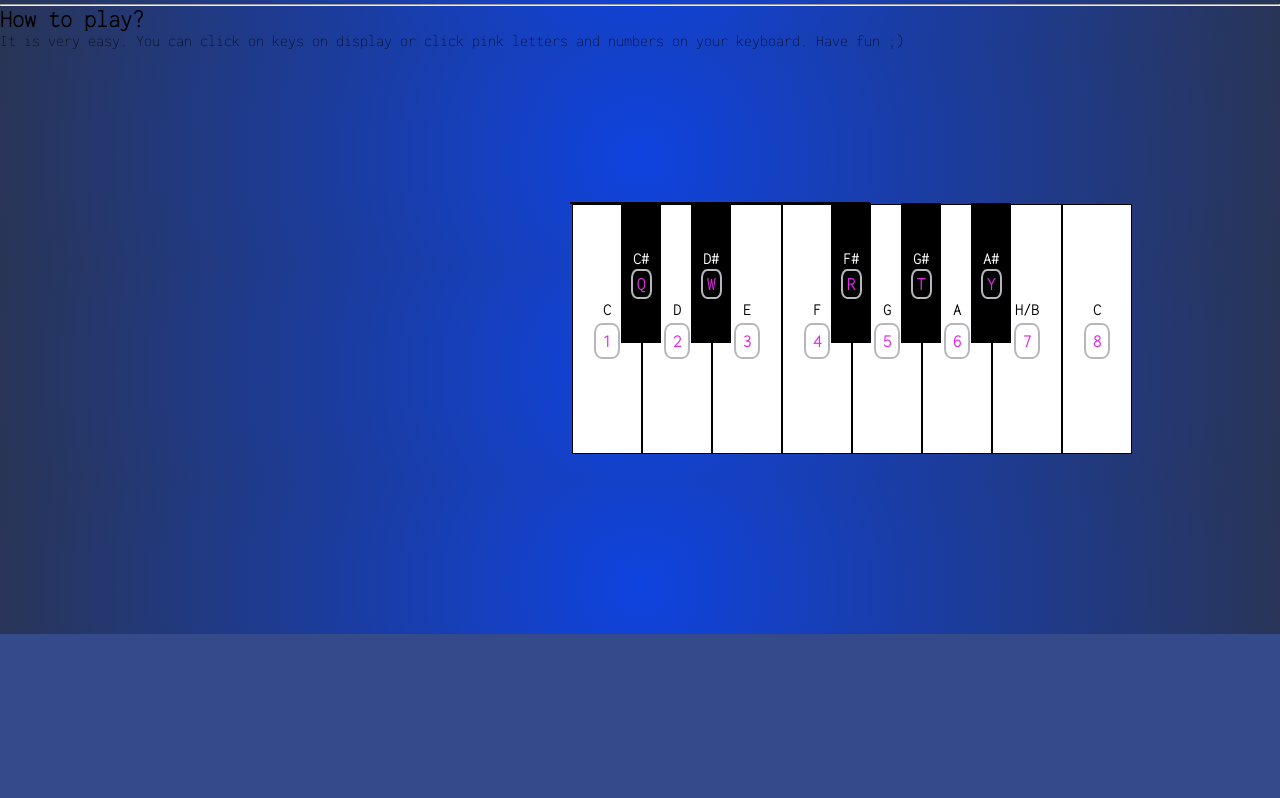
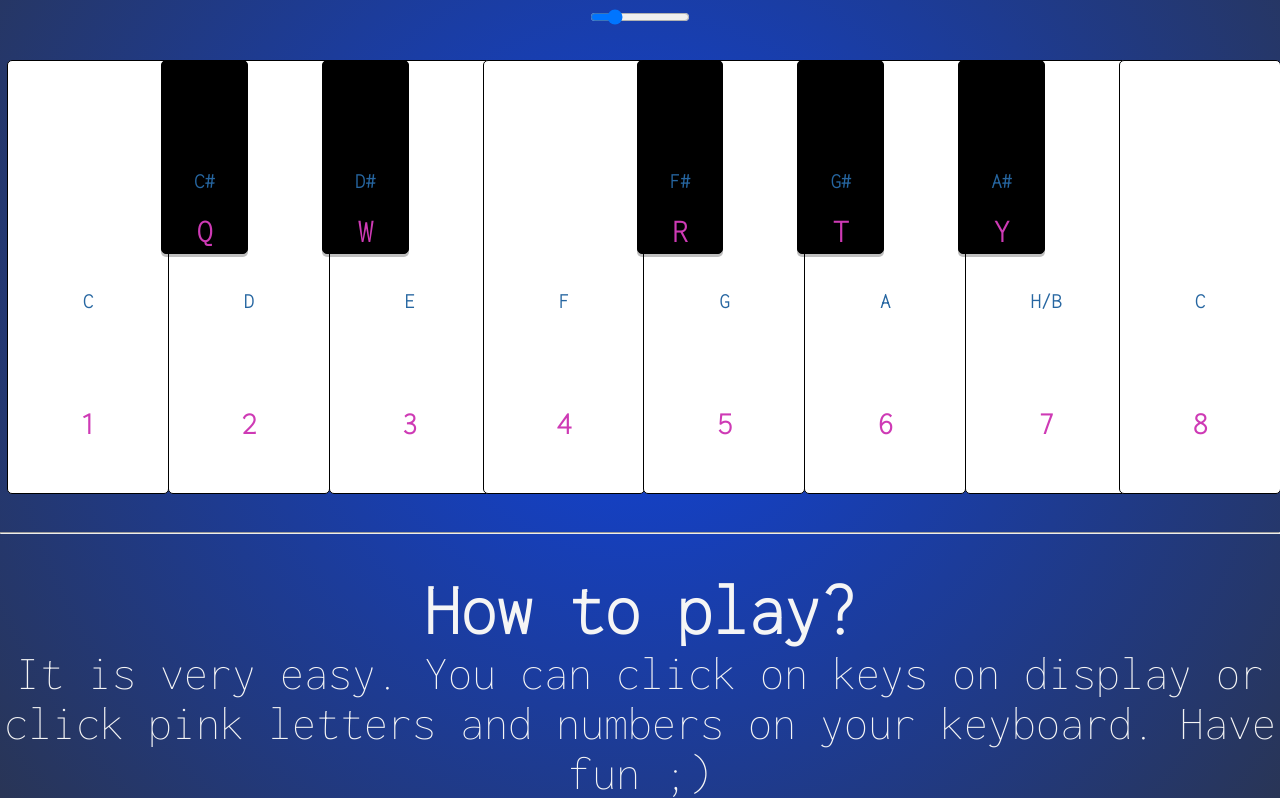
Before and after one commit to Voj7us/Piano, a plain HTML site: page index.html in a window 1280 px wide. Shown: the part 166-964 px from the top of the page. Before the commit the page ends 800 px from the top, so only its background shows below. Drawn offline with Linux system fonts and the light colour scheme.

Commit message:
Update style.css
rebuilded css of piano and added media queries

```diff
--- a/style.css
+++ b/style.css
@@ -1,7 +1,6 @@
 *{
   margin: 0;
   padding: 0;
-    box-sizing: border-box;
     user-select: none;
     font-family: 'Dosis', sans-serif;
 font-family: 'Inconsolata', monospace;
@@ -20,112 +19,282 @@ header{
     background-color: rgb(255, 0, 0);
     width: 100px;
 }
+.piano{
+  display: flex;
+flex-direction: row;
+flex-wrap: wrap;
+justify-content: center;
+align-items: stretch;
+align-content: center;
+margin-top: 4%;
+}
+.white-key {
+  background-color: white;
+  border: 1px solid black;
+  border-radius: 5px;
+  box-shadow: px 3px 1px rgba(0, 0, 0, 0.25);
+  height: 30em;
+  width: 10em;
+  display: inline-block;
+  margin-right: -10px;
+  position: relative;
+
+}
+
+.black-key {
+  background-color: black;
+  border: 1px solid black;
+  border-radius: 5px;
+  box-shadow: 0px 3px 0px rgba(0, 0, 0, 0.25);
+  height: 15em;
+  width: 5em;
+  display: inline-block;
+  margin-right: -5em;
+  position: relative;
+  z-index: 1;
+
+}
+
+
+span {
+  color: rgb(38, 102, 161);
+  font-size: 3em;
+  font-weight: bold;
+  position: absolute;
+  top: 50%;
+  left: 50%;
+  transform: translate(-50%, 60%);
+  z-index: 2;
+}
+
+
+
+
+.number{
+   color: rgb(206, 58, 181);
+    font-size: 2em;
+   font-weight: 600;
+
+
+    bottom: 0;
+}
+
+hr{
+margin-top: 3%;
+margin-bottom: 3%;
+}
+
+article{
+  text-align: center;
+  color: whitesmoke;
+  font-size: 3em;
+}
+
+
+@media screen and (max-width: 768px) {
+  header{
+    font-size: 1em;
+  }
+
+  h4, form{
+    display: none;
+  }
 
   .piano{
     display: flex;
   flex-direction: row;
+  flex-wrap: wrap;
   justify-content: center;
+  align-items: stretch;
+  align-content: center;
+  margin-top: 4%;
+  }
+  .white-key {
+    background-color: white;
+    border: 1px solid black;
+    border-radius: 5px;
+    box-shadow: px 3px 1px rgba(0, 0, 0, 0.25);
+    height: 14em;
+    width: 4em;
+    display: inline-block;
+    margin-right: -0.5em;
     position: relative;
-    width: 300px;
-   top: 200px;
-   left: 570px;
-   border: 1px solid black;
 
   }
-.white-key{
-    min-height: 250px;
-    min-width: 70px;
-    background-color: white;
-    margin: 1px;
+
+  .black-key {
+    background-color: black;
+    border: 1px solid black;
+    border-radius: 5px;
+    box-shadow: 0px 3px 0px rgba(0, 0, 0, 0.25);
+    height:8em;
+    width: 2.3em;
+    display: inline-block;
+    margin-right: -2em;
+    position: relative;
+    z-index: 1;
+
+  }
+
+
+  span {
+
+    color: rgb(38, 102, 161);
+    font-size: 1.3em;
+    font-weight: bold;
     position: absolute;
+    top: 60%;
+    left: 50%;
+    transform: translate(-50%, 60%);
+    z-index: 2;
+  }
+
+
+
+
+  .number{
+      display: none;
+  }
+
+  hr, article{
+    display: none;
+  }
+
+
+}
+
+@media screen and (min-width: 769px) and (max-width: 1024px) {
+  header{
+    font-size: 1em;
+  }
+
+  h4, form{
+    display: none;
+  }
+
+  .piano{
     display: flex;
-    justify-content: center;
-    align-items: center;
-    border: 1px solid black;
-    display: flex;
-flex-direction: column;
+  flex-direction: row;
   flex-wrap: wrap;
   justify-content: center;
-align-items: center;
+  align-items: stretch;
   align-content: center;
+  margin-top: 4%;
+  }
+  .white-key {
+    background-color: white;
+    border: 1px solid black;
+    border-radius: 5px;
+    box-shadow: px 3px 1px rgba(0, 0, 0, 0.25);
+    height: 14em;
+    width: 4em;
+    display: inline-block;
+    margin-right: -0.5em;
+    position: relative;
 
   }
-.black-key{
-    height: 140px;
-    width: 40px;
-    background-color: rgb(0, 0, 0);
-    text-align: center;
+
+  .black-key {
+    background-color: black;
+    border: 1px solid black;
+    border-radius: 5px;
+    box-shadow: 0px 3px 0px rgba(0, 0, 0, 0.25);
+    height:8em;
+    width: 2.3em;
+    display: inline-block;
+    margin-right: -2em;
+    position: relative;
+    z-index: 1;
+
+  }
+
+
+  span {
+
+    color: rgb(38, 102, 161);
+    font-size: 1.3em;
+    font-weight: bold;
     position: absolute;
-   z-index: 1;
+    top: 60%;
+    left: 50%;
+    transform: translate(-50%, 60%);
+    z-index: 2;
+  }
+
+
+
+
+  .number{
+      display: none;
+  }
+
+  hr, article{
+    display: none;
+  }
+
+
+
+}
+
+@media screen and (min-width: 1025px) {
+  header{
+    font-size: 3em;
+  }
+
+
+  .piano{
     display: flex;
-   justify-content: center;
-   align-items: center;
-   color: white;
-   display: flex;
-flex-direction: column;
+  flex-direction: row;
   flex-wrap: wrap;
   justify-content: center;
-align-items: center;
+  align-items: stretch;
   align-content: center;
+  margin-top: 2%;
   }
-.number{
-    color: rgb(222, 45, 228);
-    margin-top: 10%;
-    font-style: bold;
-    font-size: large;
-   border-radius: 25%;
-    padding: 10%;
-    box-shadow: 0px 0px 0px 2px rgb(182, 182, 189);
-    bottom: 0;
-}
-span{
-    font-weight: 900;
+  .white-key {
+    background-color: white;
+    border: 1px solid black;
+    border-radius: 5px;
+    box-shadow: px 3px 1px rgba(0, 0, 0, 0.25);
+    height: 27em;
+    width: 10em;
+    display: inline-block;
+    margin-right: -0.5em;
+    position: relative;
+
   }
 
-#C {
-    left: 0;
+  .black-key {
+    background-color: black;
+    border: 1px solid black;
+    border-radius: 5px;
+    box-shadow: 0px 3px 0px rgba(0, 0, 0, 0.25);
+    height:12em;
+    width: 5.3em;
+    display: inline-block;
+    margin-right: -5em;
+    position: relative;
+    z-index: 1;
+
   }
 
-  #Cu {
-    left: 50px;
-    top: 0;
+
+  span {
+
+    color: rgb(38, 102, 161);
+    font-size: 1.3em;
+    font-weight: bold;
+    position: absolute;
+    top: 50%;
+    left: 50%;
+    transform: translate(-50%, 60%);
+    z-index: 2;
   }
 
-  #D {
-    left: 70px;
+
+
+
+
+
+
 }
-  #Du{
-    left: 120px;
-    top: 0;
-  }
-  #E {
-    left: 140px;
-  }
-  #F{
-    left: 210px;
-  }
-  #Fu {
-    left: 260px;
-    top: 0;
-  }
-
-  #G {
-    left: 280px;
-  }
-  #Gu{
-    left: 330px;
-    top: 0;
-  }
-  #A {
-    left: 350px;
-  }
-  #Au{
-    left: 400px;
-    top: 0;
-  }
-  #H{
-    left: 420px;
-  }
-  #C2{
-    left: 490px;
-  }
```
Lines whose indentation alone changed are shown as unchanged.
